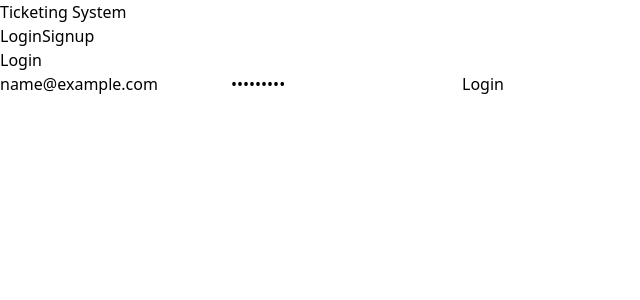
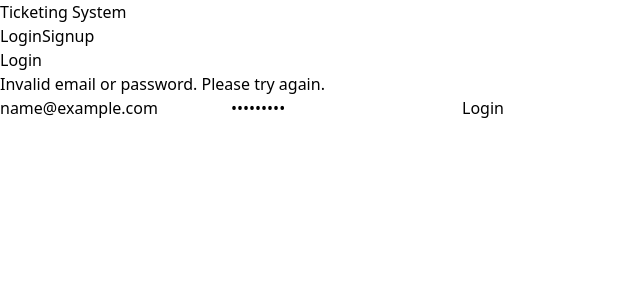
Before and after one commit to Esmael-Mohammed/Ticketing-System, a React (Vite) app in the folder frontend/: page /login in a window 1280 px wide. Both pictures are taken after typing "name@example.com", "Sample123" into the empty fields and a click on the button "Login". Shown: the top 300 px of the page, without its empty margins (0-640 px from the left). Built offline with nearby package versions, Linux system fonts and the light colour scheme; no server answers.

Commit message:
add login error message

```diff
--- a/frontend/src/pages/Login.jsx
+++ b/frontend/src/pages/Login.jsx
@@ -3,7 +3,7 @@ import { Navigate } from 'react-router-dom';
 import { TicketContext } from '../context/ContextProvider';
 
 export default class Login extends Component {
-  state = { email: "", password: "", redirectTo: null };
+  state = { email: "", password: "", redirectTo: null,errorMessage:'' };
 
   static contextType = TicketContext;
 
@@ -11,7 +11,10 @@ export default class Login extends Component {
     e.preventDefault();
 
     const success = await this.context.login(this.state.email, this.state.password);
-    if (!success) return;  // If login fails, do nothing
+    if (!success) {
+      this.setState({errorMessage:"Invalid email or password. Please try again."})
+      return;
+    }  // If login fails, do nothing
 
     const updatedUser = JSON.parse(localStorage.getItem('user'));
     if (updatedUser?.role === "admin") {
@@ -29,6 +32,9 @@ export default class Login extends Component {
     return (
       <div className="max-w-md mx-auto p-6">
         <h2 className="text-xl font-bold mb-4">Login</h2>
+        {this.state.errorMessage && (
+          <div className="text-red-500 mb-4">{this.state.errorMessage}</div> // Display error message
+        )}
         <form onSubmit={this.handleSubmit}>
           <input
             type="email"
```
